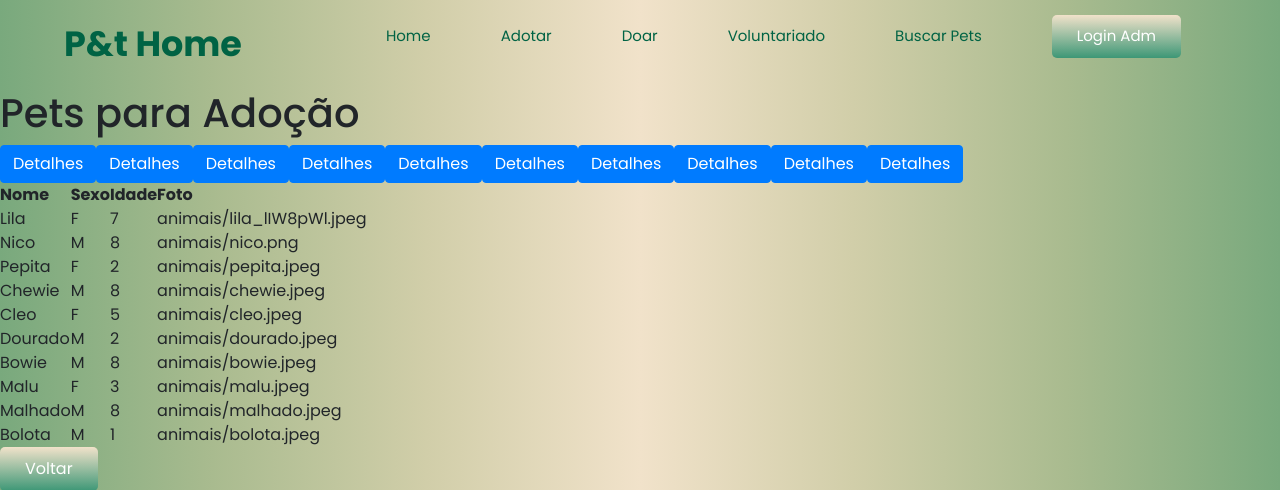
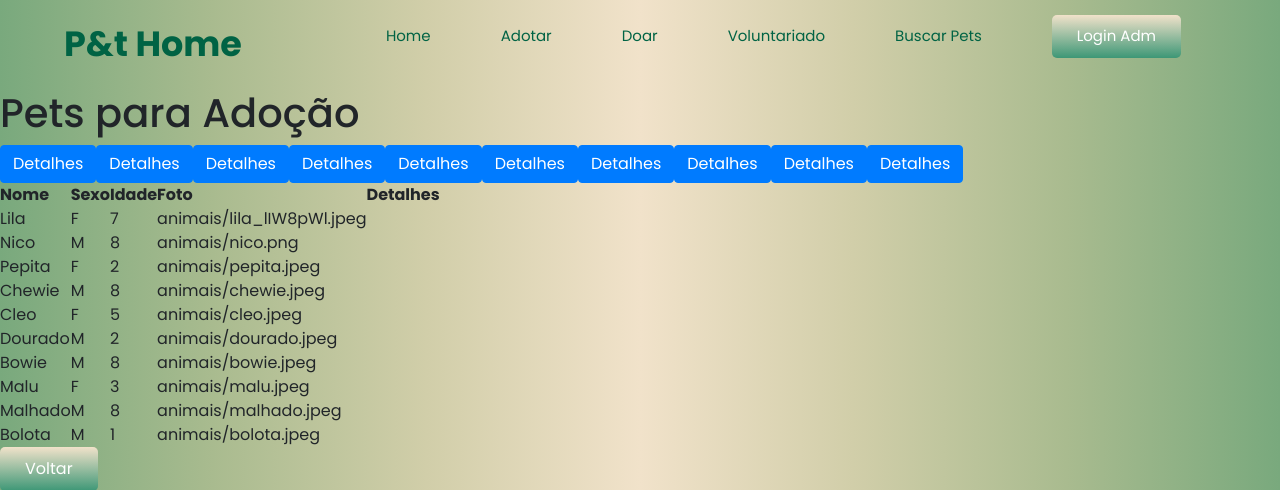
Before and after one commit to apbadaro/ProjetoFinal_SquadAmeenahGuribFakim, a Django app: page /animais_disponiveis/ in a window 1280 px wide. Shown: the top 490 px of the page. Run offline with Django 5.2, Linux system fonts and the light colour scheme; data comes from the database, SQL or seed files in the repository; some libraries are stand-ins or nearby versions.

```diff
--- a/site_abrigo/templates/animais_disponiveis.html
+++ b/site_abrigo/templates/animais_disponiveis.html
@@ -10,6 +10,7 @@
             <th>Sexo</th>
             <th>Idade</th>
             <th>Foto</th>
+            <th>Detalhes</th>
             <!-- Adicione outras colunas conforme necessário -->
         </tr>
         </thead>
```
